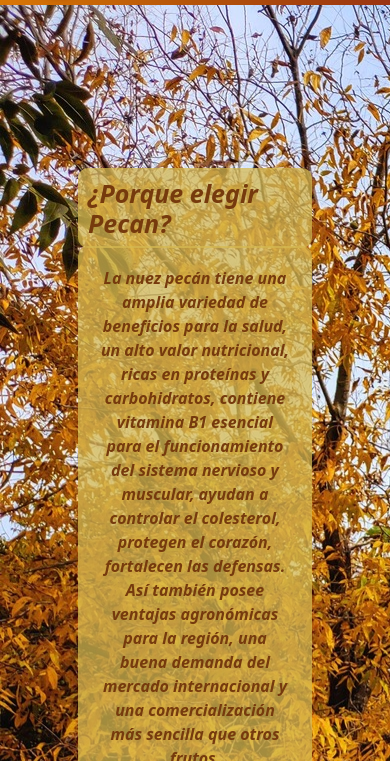
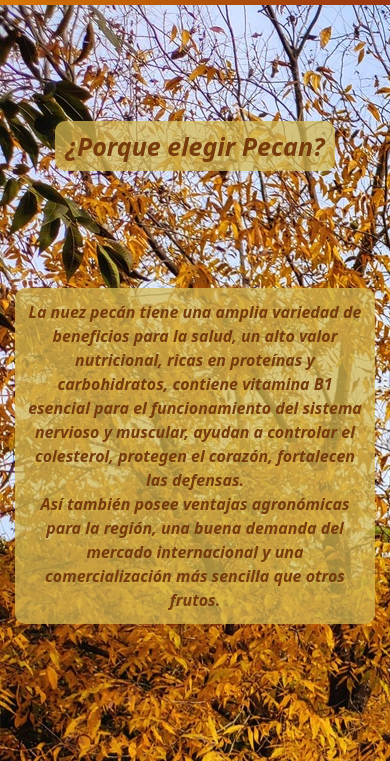
Before and after one commit to Maria-Belen-Fraise/proyectoPecan-MariaFraise, a website: page index.html in a window 390 px wide. Shown: the part 83-844 px from the top of the page. Drawn offline with nearby package versions, Linux system fonts and the light colour scheme.

Commit message:
correcciones

```diff
--- a/scss/layout/_main-index.scss
+++ b/scss/layout/_main-index.scss
@@ -31,7 +31,7 @@
     background-color: #d6b952bd;
     border-radius: 10px;
     justify-self: center;
-    align-self:flex-end;
+    align-self:center;
 }
 
 .item-2{
--- a/scss/layout/_media.scss
+++ b/scss/layout/_media.scss
@@ -48,11 +48,24 @@
     .container-main{
         h1{
             font-size:25px ;
+            text-align: center;
         }
         p{
             font-size: 16px;
         }
     }
+    .item-1{
+        align-self:center;
+        grid-column:1/6;
+        margin: 15px;
+    }
+    .item-2{
+        margin: 15px;
+        padding: 12px;
+        grid-row:14/30;
+        grid-column:1/6;
+    }
+
 .slide  div div img{
         height:50vh;
     }
@@ -116,17 +129,9 @@
         }
 
         &::after {
-            // content: "Golden Pecans";
-            // text-decoration: none;
-            // font-family: $typo-principal;
-            // color: rgb(79, 6, 6);
             font-size: 30px;
             font-weight: 500;
         }
-        // &:hover{
-        //     transform: translate(20px);
-        //     transition: transform 1s 1ms;
-        // }
     }
 
     #menu a {
@@ -144,13 +149,9 @@
     }
 
     .container-main {
-        h1 {
-            font-size: 20px;
-            text-align: center;
-        }
 
         p {
-            font-size: 14px;
+            font-size: 16px;
         }
     }
 
```
Also changed, not shown: css/style.css.
